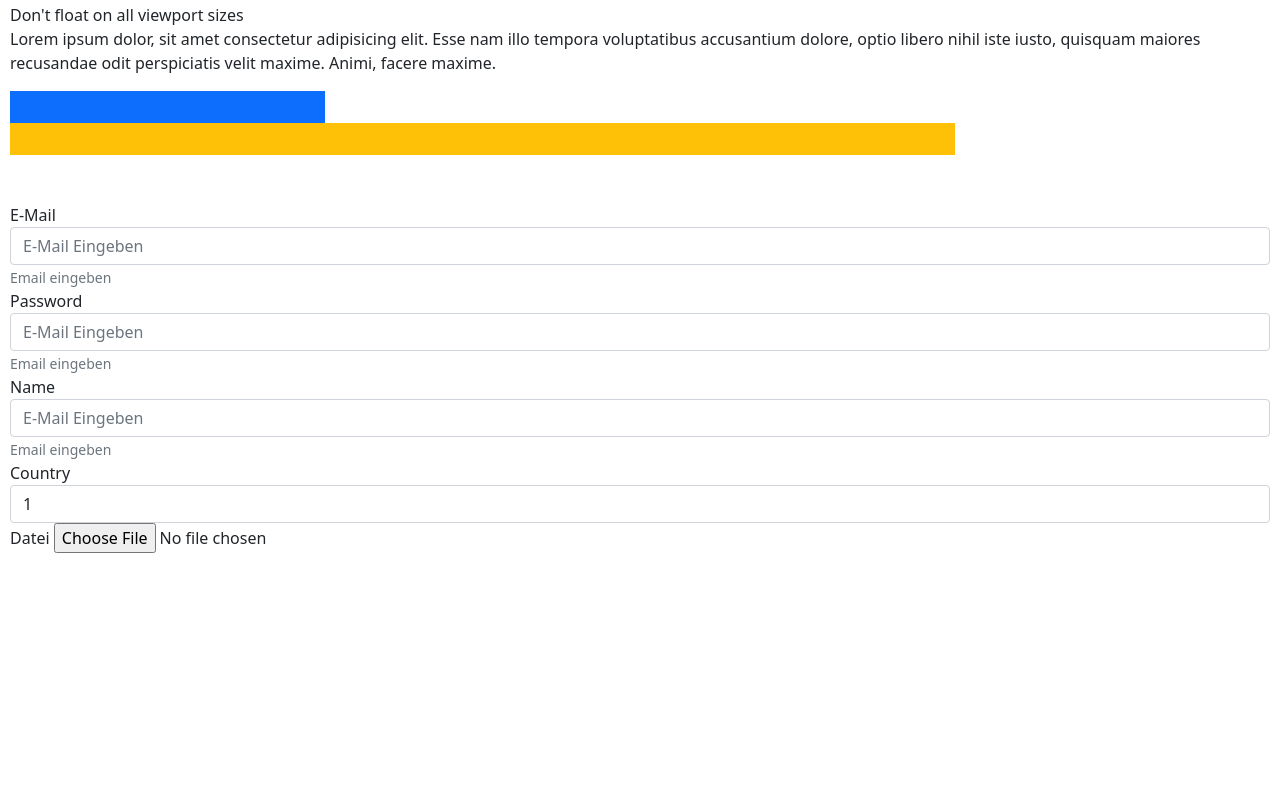
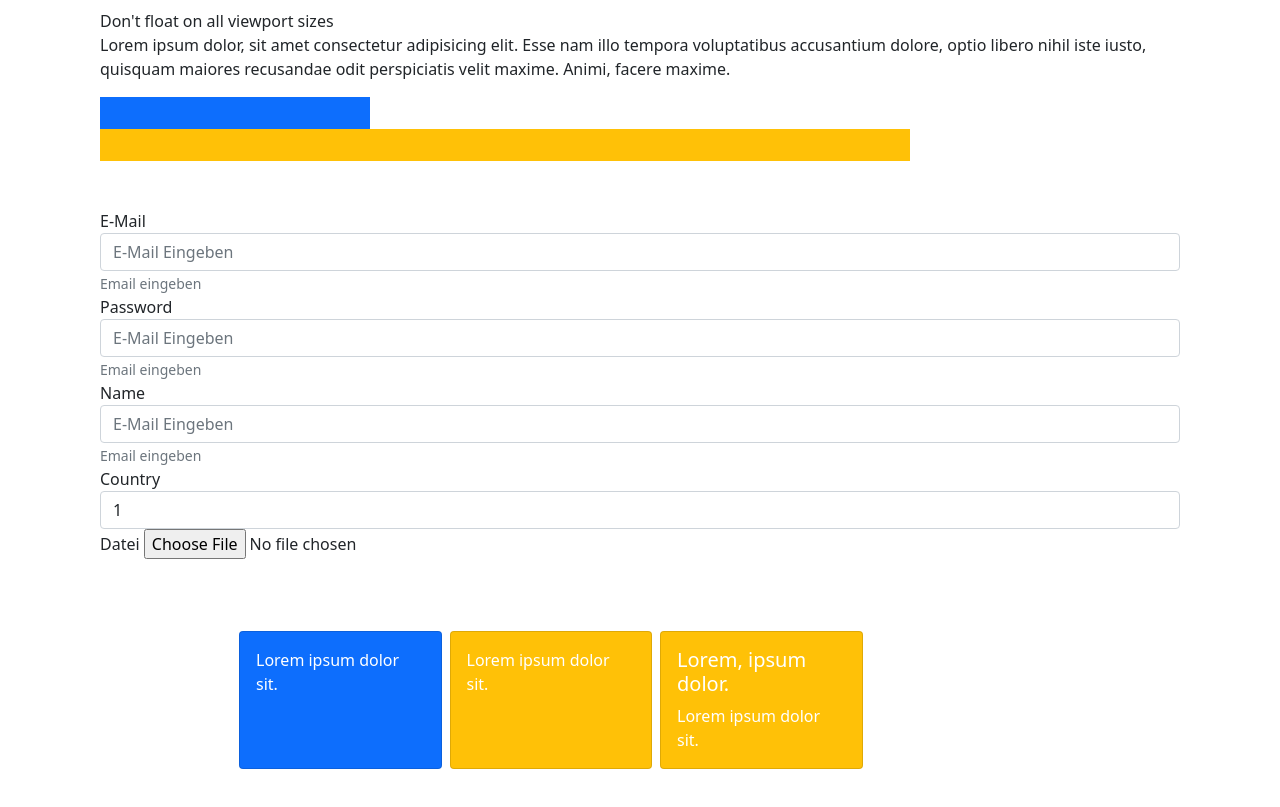
Before and after one commit to Alice-63/BootStrap, a plain HTML site: page index.html in a window 1280 px wide. Shown: the part 769-1576 px from the top of the page. Before the commit the page ends 1332 px from the top, so only its background shows below. Drawn offline with nearby package versions, Linux system fonts and the light colour scheme.

Commit message:
add cards

```diff
--- a/index.html
+++ b/index.html
@@ -56,8 +56,28 @@
     <input type="file" class="form-control-file">
   </div>
 </form>
+<br><br><br>
+<!-- Cards -->
+<div class="w-75 d-flex mx-auto justify-content-space-between">
+  <div class="card bg-primary text-white w-25 mx-1" style="">
+    <div class="card-body">
+      Lorem ipsum dolor sit.
+    </div>
+    </div>
+    <div class="card bg-warning text-white  w-25 mr-1 mx-1" style="">
+      <div class="card-body">
+        Lorem ipsum dolor sit.
+      </div>
+      </div>
 
+      <div class="card bg-warning text-white w-25 mr-1 mx-1" style="">
+        <div class="card-body">
+          <h5 class="card-title">Lorem, ipsum dolor.</h5>
+          Lorem ipsum dolor sit.
+        </div>
+        </div>
 
+</div>
 
 <script src="https://cdn.jsdelivr.net/npm/bootstrap@5.0.2/dist/js/bootstrap.bundle.min.js" integrity="sha384-MrcW6ZMFYlzcLA8Nl+NtUVF0sA7MsXsP1UyJoMp4YLEuNSfAP+JcXn/tWtIaxVXM" crossorigin="anonymous"></script>
 <script src="https://cdn.jsdelivr.net/npm/@popperjs/core@2.9.2/dist/umd/popper.min.js" integrity="sha384-IQsoLXl5PILFhosVNubq5LC7Qb9DXgDA9i+tQ8Zj3iwWAwPtgFTxbJ8NT4GN1R8p" crossorigin="anonymous"></script>
--- a/style.css
+++ b/style.css
@@ -2,12 +2,12 @@
 
 #body
 {
-    margin: 10px;
+    margin: 100px;
 
 }
 
 
 
 .x{
-float: left;
+flex-wrap: wrap;
 }
```
